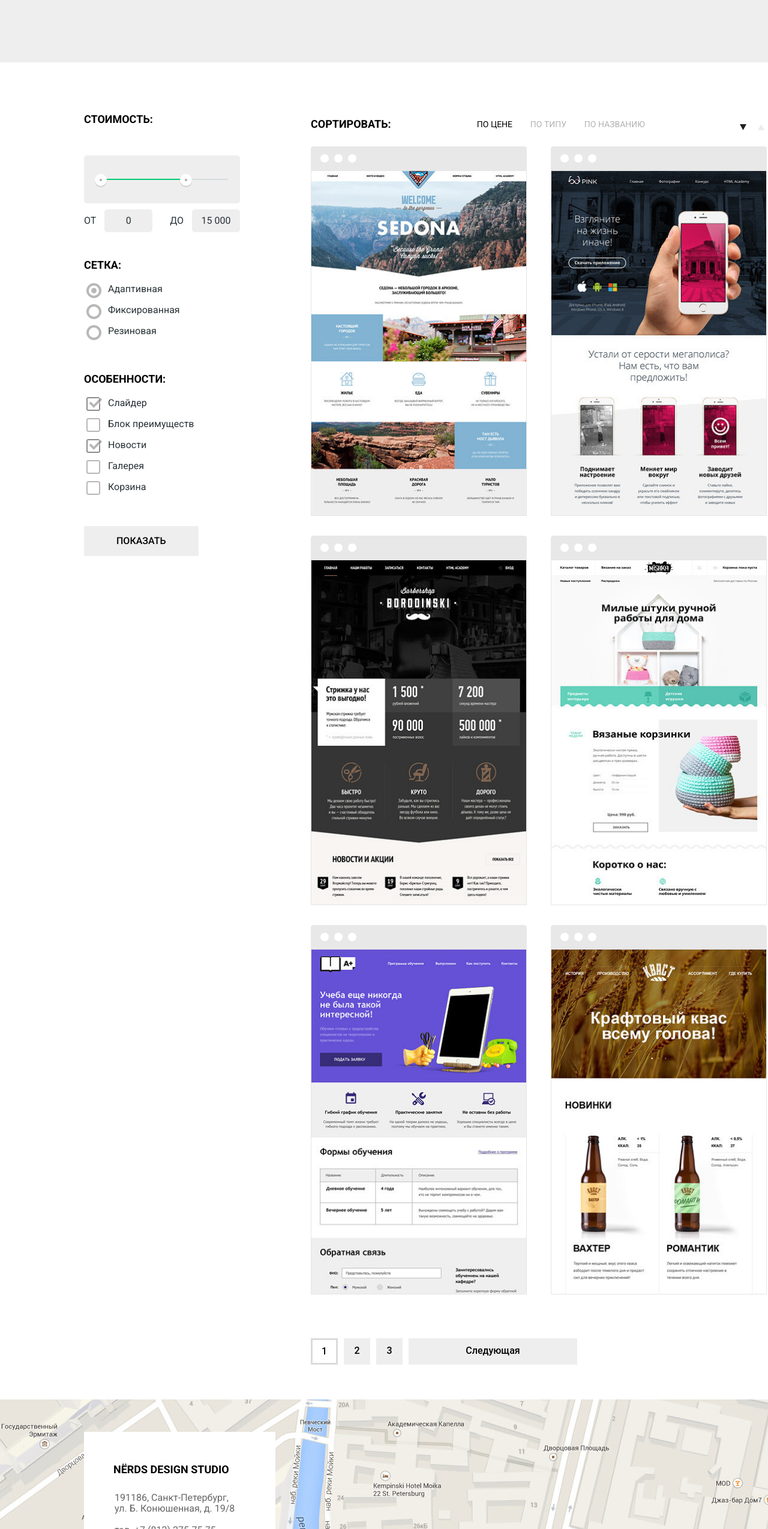
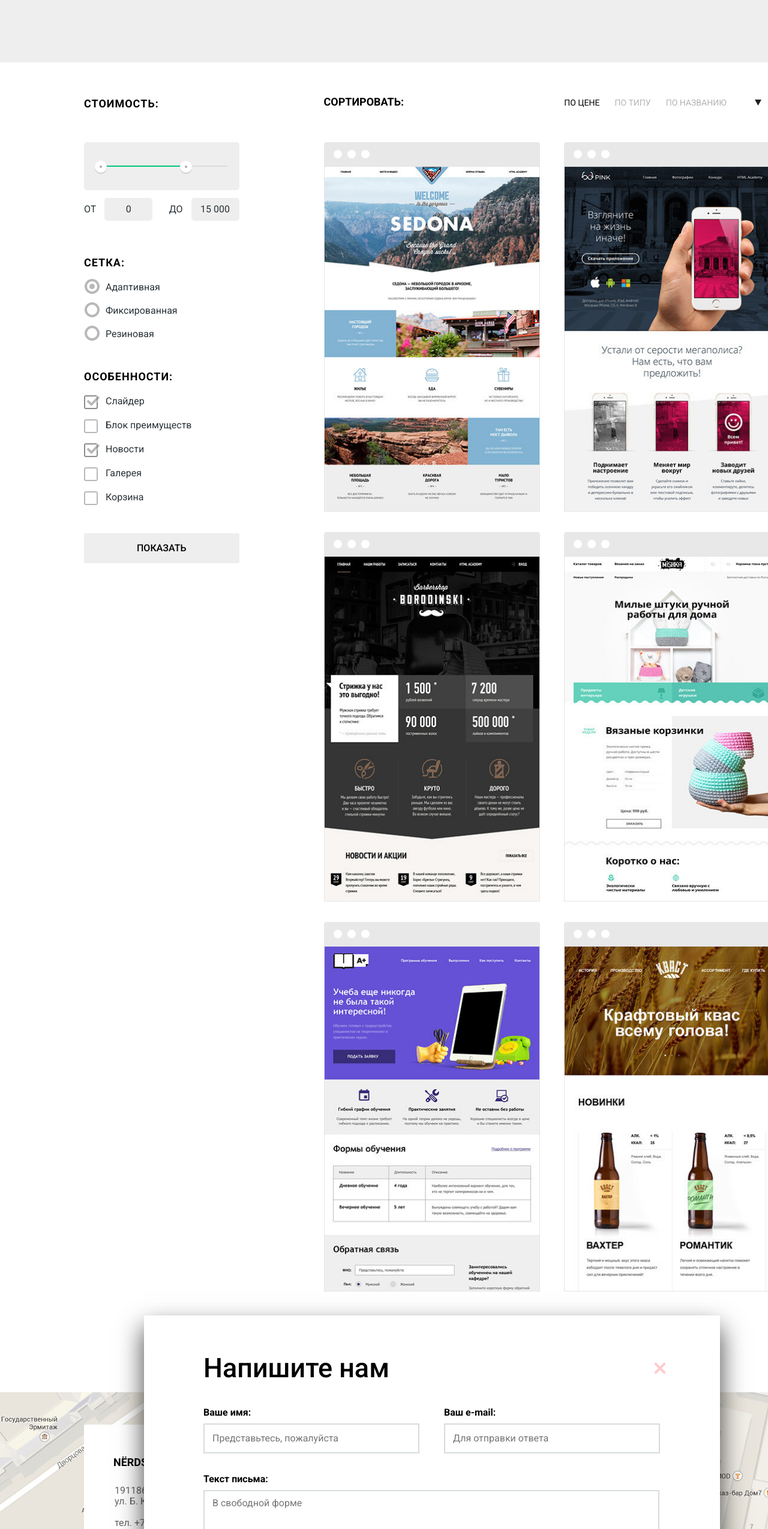
Before and after one commit to mariemalinina/404799-nerds, a plain HTML site: page catalog.html in a window 1280 px wide. Shown: the part 251-2800 px from the top of the page at 60% size. Drawn offline with Linux system fonts and the light colour scheme.

Commit message:
Доделываем окно с формой (+ Перфект пиксель для страницы каталога)

```diff
--- a/catalog.html
+++ b/catalog.html
@@ -14,7 +14,7 @@
 				<img src="img/logo.svg" alt="Дизайн-студия Нёрдс" width="160" height="65">
 			</a>
 			<ul class="site-menu">
-				<li><a href="#">Студия</a></li>
+				<li><a href="index.html">Студия</a></li>
 				<li><a href="#">Клиенты</a></li>
 				<li class="site-menu-active"><a href="catalog.html">Магазин</a></li>
 				<li><a href="#">Контакты</a></li>
@@ -64,7 +64,7 @@
 							</li>
 						</ul>
 					</fieldset>
-					<fieldset>
+					<fieldset class="filter-features">
 						<legend class="filter-title">Особенности:</legend>
 						<ul>
 							<li class="filter-item">
@@ -119,7 +119,7 @@
 							<h3>
 								<a class="goods-title" href="#">Sedona</a>
 							</h3>
-							<p>Информационный сайт для туристов</p>
+							<p>Информационный сайт для&nbsp;туристов</p>
 							<a class="btn price-btn" href="#">9 900 руб.</a>
 						</div>
 					</li>
@@ -139,7 +139,7 @@
 							<h3>
 								<a class="goods-title" href="#">Barbershop</a>
 							</h3>
-							<p>Сайт салоны красоты. Для мужчин, да.</p>
+							<p>Сайт салоны красоты. Для&nbsp;мужчин, да.</p>
 							<a class="btn price-btn" href="#">9 900 руб.</a>
 						</div>
 					</li>
@@ -149,7 +149,7 @@
 							<h3>
 								<a class="goods-title" href="#">MISHKA</a>
 							</h3>
-							<p>Интернет-магазин вязаных игрушек</p>
+							<p>Интернет-магазин вязаных&nbsp;игрушек</p>
 							<a class="btn price-btn" href="#">9 900 руб.</a>
 						</div>
 					</li>
@@ -192,6 +192,7 @@
 				<p>тел. +7 (812) 275-75-75</p>
 				<a class="btn" href="mailto:">Напишите нам</a>
 			</div>
+			<div class="map-marker"></div>.*
 		</section>
 	</main>
 	<footer class="page-footer container">
@@ -207,26 +208,22 @@
 	</footer>
 	<section class="feedback">
 		<h2>Напишите нам</h2>
-		<div class="feedback-form">
-			<form action="https://echo.htmlacademy.ru" method="post">
-				<div class="feedback-form-left">
+		<form class="feedback-form" action="https://echo.htmlacademy.ru" method="post">
+			<p class="form-item">
 				<label for="username-field">Ваше имя:</label>
 				<input type="text" name="feedback-username" id="username-field" placeholder="Представьтесь, пожалуйста" required>
-				</div>
-				<div class="feedback-form-right">
+			</p>
+			<p class="form-item">
 				<label for="email-field">Ваш e-mail:</label>
 				<input type="email" name="feedback-email" id="email-field" placeholder="Для отправки ответа" required>
-				</div>
-				<div class="feedback-form-data">
+			</p>
+			<p class="form-item form-data">
 				<label for="message-field">Текст письма:</label>
 				<textarea name="feedback-message" id="message-field" placeholder="В свободной форме" required></textarea>
-				</div>
+			</p>
         	<button class="btn" type="submit">Отправить</button>
         </form>
-        </div>
-        <div class="feedback-button">
-        	<button class="modal-close">Закрыть</button>
-        </div>
+        <button class="modal-close" type="button" aria-label="Закрыть">Закрыть</button>
 	</section>
   </body>
 </html>
--- a/css/style.css
+++ b/css/style.css
@@ -1,5 +1,6 @@
 /* Общие стили */
 body {
+	position: relative;
 	min-width: 1440px;
 	margin: 0;
 	padding: 0;
@@ -48,6 +49,7 @@ img {
 	color: rgba(255, 255, 255, 0.3);
 
 	background-color: #d7373b;
+	-webkit-box-shadow: 0px 3px 0px 0px rgba(0, 1, 1, 0.1) inset;
 	box-shadow: 0px 3px 0px 0px rgba(0, 1, 1, 0.1) inset;
 }
 
@@ -59,8 +61,8 @@ input[type="radio"].visually-hidden {
    	width: 1px;
    	height: 1px;
    	margin: -1px;
+   	padding: 0;
    	border: 0;
-  	padding: 0;
 
    	white-space: nowrap;
 
@@ -182,6 +184,43 @@ hr {
 	color: rgba(0, 0, 0, 0.3);
 }
 
+/* Стили для меню на странице каталога */
+.catalog-page {
+	min-width: 1440px;
+}
+
+.catalog-page .page-header {
+	min-height: 355px;
+	margin-bottom: 50px;
+}
+
+.catalog-page .page-header img:hover,
+.catalog-page .page-header img:focus {
+	opacity: 0.8;
+}
+
+.catalog-page .page-header img:active {
+	opacity: 0.3;
+}
+
+.catalog-page .site-menu-active {
+	border-bottom: 2px solid #fb565a;
+}
+
+.catalog-page .page-title {
+	padding: 0;
+	padding-top: 73px;
+	margin: 0;
+	margin-left: -3px;
+
+	font-family: "Roboto", "Arial", sans-serif;
+	font-size: 55px;
+	line-height: 55px;
+	font-weight: 500;
+
+	text-align: center;
+}
+
 /* Стили для слайдера */
 .slider {
 	position: relative;
@@ -204,6 +243,8 @@ hr {
 
   	font-size: 0;
   	text-align: center;
+  	-webkit-transform: translateX(-50%);
+  	-ms-transform: translateX(-50%);
   	transform: translateX(-50%);
 }
 
@@ -214,6 +255,8 @@ hr {
   	width: 18px;
   	height: 18px;
   	padding: 8px;
+
+  	vertical-align: top;
 
   	border-radius: 50%;
   	cursor: pointer;
@@ -230,8 +273,7 @@ hr {
   	width: 18px;
   	height: 18px;
 
-  	background: #ffffff;
-
+  	background-color: #ffffff;
  	border-radius: 50%;
 }
 
@@ -453,9 +495,11 @@ hr {
 
 .development li::before {
 	content: "";
+
 	position: absolute;
 	top: 50%;
 	left: -35px;
+
 	width: 25px;
 	height: 25px;
 
@@ -545,6 +589,7 @@ hr {
 	position: absolute;
 	top: 63px;
 	left: -23px;
+
 	width: 2px;
 	height: 52px;
 
@@ -639,81 +684,51 @@ hr {
   	background-position: 0 0;
 }
 
-/* Стили для меню на странице каталога */
-.catalog-page {
-	min-width: 1440px;
-}
-
-.catalog-page .page-header {
-	min-height: 355px;
-}
-
-.catalog-page .page-header img:hover,
-.catalog-page .page-header img:focus {
-	opacity: 0.8;
-}
-
-.catalog-page .page-header img:active {
-	opacity: 0.3;
-}
-
-.catalog-page .site-menu-active {
-	border-bottom: 2px solid #fb565a;
-}
-
-.catalog-page .page-title {
-	padding: 0;
-	padding-top: 72px;
-	margin: 0;
-
-	font-family: "Roboto Medium", "Arial", sans-serif;
-	font-size: 55px;
-	line-height: 55px;
-
-	text-align: center;
-}
-
 /* Стили для фильтра шаблонов */
 .catalog-columns {
 	display: -webkit-box;
 	display: -ms-flexbox;
 	display: flex;
-	-webkit-box-pack: justify;
-    -ms-flex-pack: justify;
-	justify-content: space-between;
 }
 
 .filters-form {
 	width: 260px;
+	margin-right: 141px;
 }
 
 .filter fieldset {
 	margin: 0;
-	margin-bottom: 40px;
+	margin-top: 4px;
+	margin-bottom: 46px;
 	padding: 0;
 
     border: none;
 }
 
 .filter .filter-title {
-	margin-bottom: 15px;
+	margin: 0;
+	margin-bottom: 16px;
+	padding: 0;
 
 	font-size: 18px;
 	line-height: 30px;
 	font-weight: bold;
+	letter-spacing: 1px;
 	color: #000000;
 
 	text-transform: uppercase;
 }
 
 .filter-price {
-	margin-top: 30px;
+	margin-top: 33px;
+	margin-bottom: 9px;
 }
 
 .filter-controls-range {
 	position: relative;
+
 	height: 41px;
-	margin-bottom: 10px;
+	margin-bottom: 13px;
 	padding-top: 39px;
 	padding-right: 20px;
   	padding-left: 20px;
@@ -724,6 +739,7 @@ hr {
 
 .filter-controls-range .filter-scale {
 	height: 2px;
+
 	background-color: #d7dcde;
 }
 
@@ -746,6 +762,7 @@ hr {
   	border: 8px solid #ffffff;
   	border-radius: 50%;
   	background-color: #ababab;
+  	-webkit-box-shadow: 0 2px 1px 0 #cfcfcf;
   	box-shadow: 0 2px 1px 0 #cfcfcf;
 
   	cursor: pointer;
@@ -769,6 +786,7 @@ hr {
 
   	font-size: 16px;
   	text-transform: uppercase;
+  	vertical-align: top;
 }
 
 .filter-controls-price input {
@@ -799,8 +817,20 @@ hr {
 }
 
 .filter .filter-item {
-	margin-bottom: 15px;
-	padding-left: 40px;
+	margin-bottom: 19px;
+	padding-left: 36px;
+}
+
+.filter .filter-item:last-child {
+	margin-bottom: 0;
+}
+
+.filter .filter-features {
+	margin-bottom: 50px;
+}
+
+.filter-features .filter-item {
+	margin-bottom: 20px;
 }
 
 .filter-item label {
@@ -829,7 +859,8 @@ hr {
   	content: "";
 
   	position: absolute;
-  	left: -36px;
+  	top: -4px;
+  	left: -35px;
 
   	width: 17px;
   	height: 17px;
@@ -842,8 +873,8 @@ hr {
   	content: "";
 
   	position: absolute;
-  	top: 8px;
-  	left: -28px;
+  	top: 4px;
+  	left: -27px;
 
   	width: 9px;
   	height: 9px;
@@ -857,6 +888,7 @@ hr {
 
   	position: absolute;
   	left: -36px;
+
   	width: 27px;
   	height: 23px;
 
@@ -883,7 +915,7 @@ hr {
 
 .filter-input-radio:hover + label::after,
 .filter-input-radio:focus + label::after {
-	*background-color: #4d4d4d;
+	background-color: #4d4d4d;
 }
 
 .filter-input-radio:hover + label::before,
@@ -912,6 +944,8 @@ hr {
 }
 
 .filter .show-button {
+	padding: 16px 88px;
+
 	color: #000000;
 
 	background-color: #eeeeee;
@@ -937,23 +971,19 @@ hr {
 	display: -webkit-box;
 	display: -ms-flexbox;
 	display: flex;
-	-webkit-box-pack: justify;
-	-ms-flex-pack: justify;
-	justify-content: space-between;
-	-webkit-box-align: center;
-	-ms-flex-align: center;
-	align-items: center;
 	width: 760px;
-	min-height: 45px;
-	margin-bottom: 55px;
+	min-height: 38px;
+	margin-bottom: 50px;
 }
 
 .catalog-sort-container > span {
+	margin-top: 7px;
+	margin-right: 209px;
+
 	font-size: 18px;
 	line-height: 18px;
 	font-weight: bold;
 	color: #000000;
-
 	text-transform: uppercase;
 }
 
@@ -961,21 +991,27 @@ hr {
 	display: -webkit-box;
 	display: -ms-flexbox;
 	display: flex;
-	-webkit-box-pack: justify;
-	-ms-flex-pack: justify;
-	justify-content: space-between;
 	width: 280px;
 	margin: 0;
+	margin-top: 5px;
+	margin-left: 58px;
 	padding: 0;
 
 	list-style: none;
+}
+
+.catalog-sort li {
+	margin-right: 25px;
+}
+
+.catalog-sort li:last-child {
+	margin-right: 0;
 }
 
 .catalog-sort a {
 	font-size: 14px;
 	line-height: 18px;
 	color: rgba(0, 0, 0, 0.3);
-
 	text-transform: uppercase;
 }
 
@@ -1000,12 +1036,14 @@ hr {
 
 .catalog-arrow {
 	width: 60px;
-	height: 14px;
+	height: 16px;
+	margin-left: 22px;
 }
 
 .catalog-arrow a {
 	display: inline-block;
-	margin-left: 15px;
+	margin-left: 18px;
+	margin-top: 8px;
 
 	width: 11px;
 	height: 10px;
@@ -1030,6 +1068,8 @@ hr {
 }
 
 .catalog-arrow .icon-up-dir {
+	margin-left: 13px;
+
 	background-image: url("../img/icon-up-dir.svg");
 }
 
@@ -1051,6 +1091,7 @@ hr {
 	-ms-flex-wrap: wrap;
 	flex-wrap: wrap;
 	margin: 0;
+	margin-bottom: 20px;
 	padding: 0;
 
 	list-style: none;
@@ -1060,9 +1101,10 @@ hr {
 	position: relative;
 
 	width: 360px;
-	min-height: 616px;
-	margin-bottom: 33px;
+	min-height: 576px;
+	margin-bottom: 39px;
 	margin-right: 40px;
+	margin-top: 35px;
 }
 
 .catalog-item:nth-child(2n) {
@@ -1070,6 +1112,7 @@ hr {
 }
 
 .catalog-item img {
+	display: block;
 	width: 358px;
 	height: 574px;
 
@@ -1077,11 +1120,12 @@ hr {
 }
 
 .catalog-item::before {
+	content: url("../img/browser.svg");
+
 	position: absolute;
 	top: -40px;
 	left: 0;
 
-	content: url("../img/browser.svg");
 	display: inline-block;
 	vertical-align: top;
 
@@ -1093,10 +1137,13 @@ hr {
 }
 
 .catalog-item-info {
+	position: absolute;
+	bottom: 0;
+
 	display: none;
-	width: 200px;
+	width: 230px;
 	min-height: 192px;
-	padding: 20px 80px;
+	padding: 20px 65px;
 
 	text-align: center;
 
@@ -1104,9 +1151,17 @@ hr {
 }
 
 .catalog-item:hover .catalog-item-info {
-	position: absolute;
-	bottom: 40px;
 	display: block;
+}
+
+.catalog-item:hover {
+	-webkit-box-shadow: 0px 6px 15px 0px rgba(0, 1, 1, 0.25);
+	box-shadow: 0px 6px 15px 0px rgba(0, 1, 1, 0.25);
+}
+
+.catalog-item-info h3 {
+	margin: 0;
+	margin-top: 6px;
 }
 
 .catalog-item-info .goods-title {
@@ -1114,13 +1169,20 @@ hr {
 	line-height: 30px;
 	font-weight: bold;
 	color: #000000;
-
 	text-transform: uppercase;
 }
 
 .catalog-item-info p {
+	margin-top: 15px;
+	margin-bottom: 31px;
+
 	line-height: 18px;
 	color: #666666;
+}
+
+.catalog-item-info .price-btn {
+	padding-left: 60px;
+	padding-right: 60px;
 }
 
 .catalog-item-info .price-btn:active {
@@ -1136,14 +1198,14 @@ hr {
     flex-wrap: wrap;
     width: 444px;
 	margin: 0;
-	margin-bottom: 58px;
+	margin-bottom: 59px;
 	padding: 0;
 
 	list-style: none;
 }
 
 .pagination-item {
-	margin-right: 10px;
+	margin-right: 11px;
 }
 
 .pagination-item:last-child {
@@ -1157,16 +1219,18 @@ hr {
 	display: block;
 	-webkit-box-sizing: border-box;
 	box-sizing: border-box;
-	min-width: 44px;
-	height: 44px;
-	padding: 12px 15px;
+	min-width: 50px;
+	height: 50px;
+	padding: 16px 17px;
 
 
-	font-family: "Roboto Medium", "Arial", sans-serif;
+	font-family: "Roboto", "Arial", sans-serif;
 	line-height: 18px;
+	font-weight: 500;
 	color: #000000;
 	text-align: center;
-	vertical-align: middle;
+	vertical-align: top;
+	text-transform: uppercase;
 
 	background-color: #eeeeee;
 }
@@ -1180,11 +1244,12 @@ hr {
 	color: rgba(0, 0, 0, 0.3);
 
 	background-color: #d5d5d5;
+	-webkit-box-shadow: 0px 3px 0px 0px rgba(0, 1, 1, 0.1) inset;
 	box-shadow: 0px 3px 0px 0px rgba(0, 1, 1, 0.1) inset;
 }
 
 .pagination-item-current a {
-	padding-top: 10px;
+	padding-top: 13px;
 
 	background-color: #ffffff;
 	border: 3px solid #dbdbdb;
@@ -1205,6 +1270,10 @@ hr {
 	display: flex;
 	min-height: 157px;
 	margin-top: 60px;
+}
+
+.catalog-page .page-footer {
+	margin-top: 36px;
 }
 
 .footer-friends {
@@ -1285,17 +1354,59 @@ hr {
 
 /* Стили для блока обратной связи */
 .feedback {
-	width: 760px;
-	height: 440px;
-	padding: 70px 100px 80px 100px;
+	position: absolute;
+	bottom: 185px;
+	left: 50%;
+	z-index: 55;
+
+	display: block;
+	width: 761px;
+	height: 445px;
+	margin-left: -480px;
+	padding: 65px 100px 80px 99px;
+
+	background-color: #ffffff;
+	-webkit-box-shadow: 0px 20px 40px 0px rgba(0, 1, 1, 0.75);
 	box-shadow: 0px 20px 40px 0px rgba(0, 1, 1, 0.75);
 }
 
+.catalog-page .feedback {
+	bottom: 177px;
+}
+
 .feedback h2 {
-	font-family: "Roboto Medium", "Arial", sans-serif;
+	margin: 0;
+	margin-bottom: 26px;
+	padding: 0;
+
+	font-family: "Roboto", "Arial", sans-serif;
 	font-size: 45px;
 	line-height: 45px;
+	font-weight: 500;
 	color: #000000;
+}
+
+.feedback-form {
+	display: -webkit-box;
+	display: -ms-flexbox;
+	display: flex;
+	-ms-flex-wrap: wrap;
+	flex-wrap: wrap;
+	-webkit-box-pack: justify;
+	-ms-flex-pack: justify;
+	justify-content: space-between;
+}
+
+.feedback-form .form-item {
+	width: 360px;
+	margin: 0;
+	margin-top: 14px;
+    margin-bottom: 17px;
+}
+
+.feedback-form .form-data {
+	width: 760px;
+	margin-bottom: 47px;
 }
 
 .feedback-form label {
@@ -1306,8 +1417,13 @@ hr {
 
 .feedback-form input,
 .feedback-form textarea {
-	font-family: "Roboto", "Arial", sans-serif;
-	font-size: 16px;
+	-webkit-box-sizing: border-box;
+	box-sizing: border-box;
+	width: 360px;
+	margin-top: 6px;
+	padding: 14px 13px;
+
+	font: inherit;
 	line-height: 18px;
 	color: rgba(68, 68, 68, 0.5);
 
@@ -1316,6 +1432,10 @@ hr {
 }
 
 .feedback-form textarea {
+	width: 760px;
+	min-height: 118px;
+	padding-top: 11px;
+
 	resize: none;
 }
 
@@ -1329,4 +1449,69 @@ hr {
     color: #444444;
 
 	border-color: #000000;
+	outline: none;
 }
+
+.feedback-form input:focus:invalid {
+  	color: #e74246;
+
+  	border-color: #e74246;
+}
+
+.feedback-form .btn {
+	padding: 16px 84px;
+}
+
+.feedback .modal-close {
+	position: absolute;
+	top: 76px;
+	right: 91px;
+
+	width: 23px;
+  	height: 23px;
+
+  	font-size: 0;
+
+  	border: 0;
+  	background-color: transparent;
+
+  	cursor: pointer;
+}
+
+.feedback .modal-close::before,
+.feedback .modal-close::after {
+  	content: "";
+
+  	position: absolute;
+  	top: 10px;
+  	left: 2px;
+
+  	width: 24px;
+  	height: 4px;
+
+  	background-color: #fecccd;
+}
+
+.feedback .modal-close::before {
+	-webkit-transform: rotate(45deg);
+	-ms-transform: rotate(45deg);
+  	transform: rotate(45deg);
+}
+
+.feedback .modal-close::after {
+	-webkit-transform: rotate(-45deg);
+	-ms-transform: rotate(-45deg);
+  	transform: rotate(-45deg);
+}
+
+.feedback .modal-close:hover::before,
+.feedback .modal-close:focus::before,
+.feedback .modal-close:hover::after,
+.feedback .modal-close:focus::after {
+	background-color: #fb565a;
+}
+
+.feedback .modal-close:active::before,
+.feedback .modal-close:active::after {
+	background-color: #ffeeee;
+}
```
Also changed, not shown: index.html (+8 -12 lines), css/normalize.css, img/close-cross.svg (deleted), img/radio-off.svg (deleted), img/radio-on.svg (deleted). Lines whose indentation alone changed are shown as unchanged.
